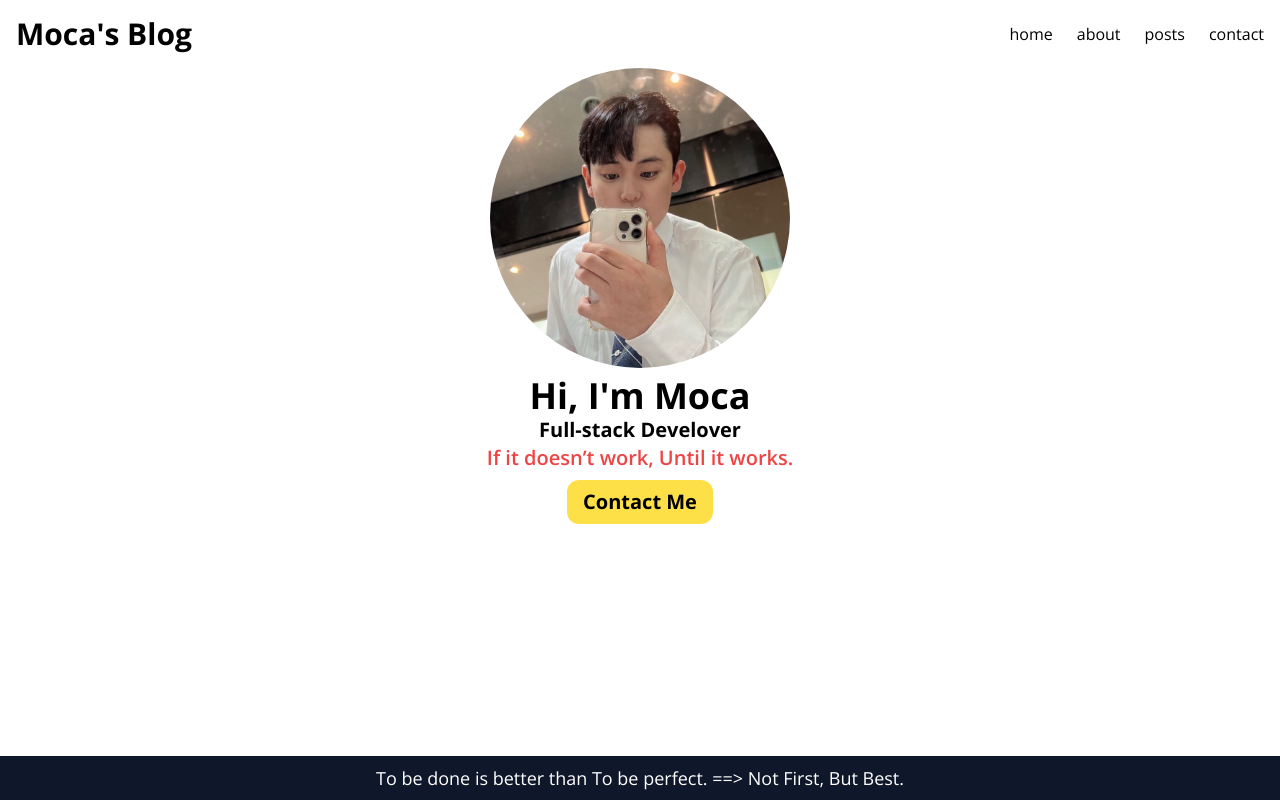
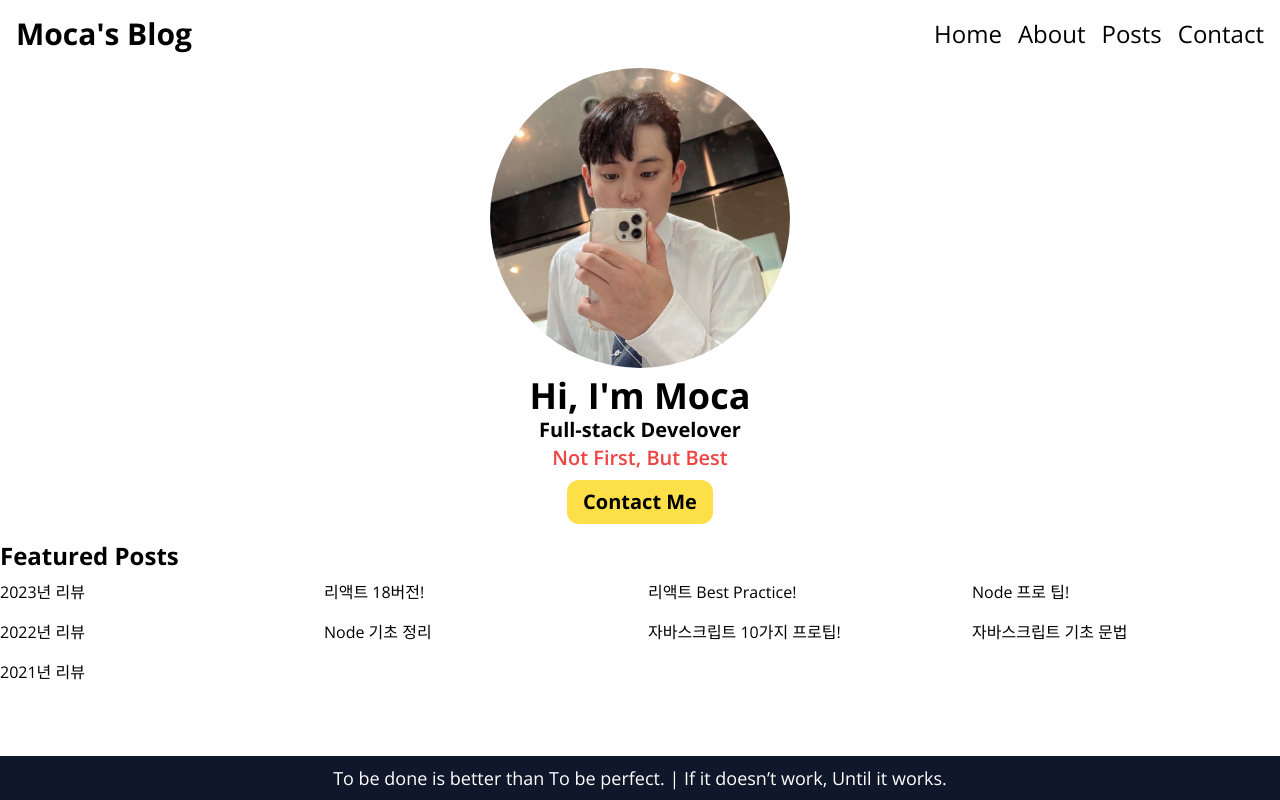
Before and after one commit to softmoca/softmoca, a Next.js app: page / in a window 1280 px wide. Built offline with nearby package versions, Linux system fonts and the light colour scheme.

Commit message:
feat : getAll posts

```diff
--- /dev/null
+++ b/data/posts.json
@@ -0,0 +1,74 @@
+[
+  {
+    "title": "2021년 리뷰",
+    "description": "2021년 한해 동안 배운 기술들, 생각들 정리",
+    "date": "2021-12-31",
+    "category": "my story",
+    "path": "review-2021",
+    "featured": false
+  },
+  {
+    "title": "자바스크립트 기초 문법",
+    "description": "기본 문법부터 사용하는 실전까지 최종정리",
+    "date": "2022-05-08",
+    "category": "javascript",
+    "path": "javascript-basic",
+    "featured": false
+  },
+  {
+    "title": "자바스크립트 10가지 프로팁!",
+    "description": "프로처럼 자바스크립트 사용할 수 있는 10가지 팁",
+    "date": "2022-06-15",
+    "category": "javascript",
+    "path": "javascript-10-tips",
+    "featured": true
+  },
+  {
+    "title": "Node 기초 정리",
+    "description": "기본 적인 Node 사용법에 대해 전부 정리!",
+    "date": "2022-08-21",
+    "category": "backend",
+    "path": "node-basic",
+    "featured": false
+  },
+  {
+    "title": "2022년 리뷰",
+    "description": "2022년 한해 동안 배운 기술들, 생각들 정리",
+    "date": "2022-12-31",
+    "category": "my story",
+    "path": "review-2022",
+    "featured": false
+  },
+  {
+    "title": "Node 프로 팁!",
+    "description": "노드를 프로처럼 사용하기 위한 모든 팁들을 정리!",
+    "date": "2023-04-10",
+    "category": "backend",
+    "path": "node-pro-tips",
+    "featured": true
+  },
+  {
+    "title": "리액트 Best Practice!",
+    "description": "리액트를 정확하게 사용하는 방법들을 정리",
+    "date": "2023-04-15",
+    "category": "frontend",
+    "path": "best-react-practices",
+    "featured": true
+  },
+  {
+    "title": "리액트 18버전!",
+    "description": "리액트 18에 추가된 사항들 정리",
+    "date": "2023-05-02",
+    "category": "frontend",
+    "path": "react18-walkthrough",
+    "featured": true
+  },
+  {
+    "title": "2023년 리뷰",
+    "description": "2023년 한해 동안 배운 기술들, 생각들 정리",
+    "date": "2023-12-31",
+    "category": "my story",
+    "path": "review-2023",
+    "featured": true
+  }
+]
--- a/src/app/api/hello/route.ts
+++ /dev/null
@@ -1,3 +0,0 @@
-export async function GET(request: Request) {
-  return new Response('Hello, Next.js!')
-}
--- /dev/null
+++ b/src/app/api/posts.ts
@@ -0,0 +1,18 @@
+import { readFile } from "fs/promises";
+import path from "path";
+
+export type Post = {
+  title: string;
+  description: string;
+  date: Date;
+  category: string;
+  path: string;
+  featured: boolean;
+};
+
+export async function getAllPosts(): Promise<Post[]> {
+  const filePath = path.join(process.cwd(), "data", "posts.json");
+  return readFile(filePath, "utf-8")
+    .then<Post[]>(JSON.parse)
+    .then((posts) => posts.sort((a, b) => (a.date > b.date ? -1 : 1)));
+}
--- a/src/app/page.tsx
+++ b/src/app/page.tsx
@@ -1,3 +1,4 @@
+import FeaturedPosts from "@/components/FeaturedPosts";
 import Hero from "@/components/Hero";
 import Image from "next/image";
 
@@ -5,6 +6,8 @@ export default function HomePage() {
   return (
     <>
       <Hero />
+      {/* @ts-expect-error Server Component */}
+      <FeaturedPosts />
     </>
   );
 }
--- /dev/null
+++ b/src/components/FeaturedPosts.tsx
@@ -0,0 +1,12 @@
+import { getAllPosts } from "@/app/api/posts";
+import PostsGrid from "./PostGrid";
+
+export default async function FeaturedPosts() {
+  const posts = await getAllPosts();
+  return (
+    <section className="my-4">
+      <h2 className="text-2xl font-bold my-2">Featured Posts</h2>
+      <PostsGrid posts={posts} />
+    </section>
+  );
+}
--- a/src/components/Footer.tsx
+++ b/src/components/Footer.tsx
@@ -1,7 +1,9 @@
 export default function Footer() {
   return (
     <p className="bg-slate-900 text-lg text-white py-2  text-center">
-      {"To be done is better than To be perfect. ==> Not First, But Best."}
+      {
+        "To be done is better than To be perfect. |  If it doesn’t work, Until it works."
+      }
     </p>
   );
 }
--- a/src/components/Header.tsx
+++ b/src/components/Header.tsx
@@ -6,11 +6,11 @@ export default function Header() {
       <Link href="/">
         <h1 className="text-3xl font-bold">{"Moca's Blog"}</h1>
       </Link>
-      <nav className="flex gap-6">
-        <Link href="/">home</Link>
-        <Link href="/about">about</Link>
-        <Link href="/posts">posts</Link>
-        <Link href="/contact">contact</Link>
+      <nav className="flex gap-4 text-2xl font-thin ">
+        <Link href="/">Home</Link>
+        <Link href="/about">About</Link>
+        <Link href="/posts">Posts</Link>
+        <Link href="/contact">Contact</Link>
       </nav>
     </header>
   );
--- a/src/components/Hero.tsx
+++ b/src/components/Hero.tsx
@@ -15,9 +15,7 @@ export default function Hero() {
       />
       <h2 className="text-4xl font-bold mt-2">{"Hi, I'm Moca"}</h2>
       <h3 className="text-xl font-bold">Full-stack Develover</h3>
-      <p className="text-xl text-red-500 font-semibold">
-        If it doesn’t work, Until it works.{" "}
-      </p>
+      <p className="text-xl text-red-500 font-semibold">Not First, But Best </p>
       <Link href="/contact">
         <button className="bg-yellow-300 font-bold rounded-xl py-2 px-4 mt-2 text-xl">
           Contact Me
--- /dev/null
+++ b/src/components/PostGrid.tsx
@@ -0,0 +1,12 @@
+import { Post } from "@/app/api/posts";
+
+type Props = { posts: Post[] };
+export default function PostsGrid({ posts }: Props) {
+  return (
+    <ul className="grid gap-4 grid-cols-1 sm:grid-cols-2 md:grid-cols-3 lg:grid-cols-4">
+      {posts.map((post) => (
+        <li key={post.path}>{post.title}</li>
+      ))}
+    </ul>
+  );
+}
```
